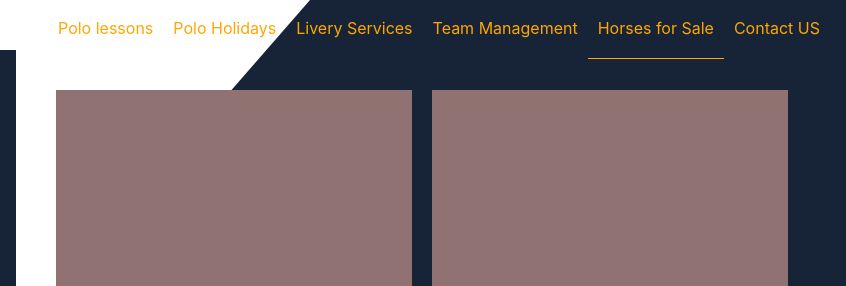
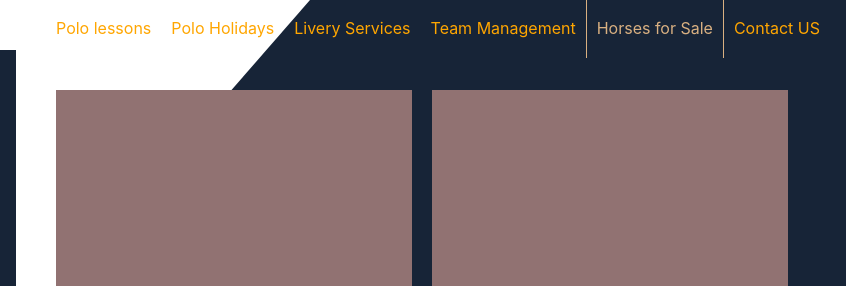
Before and after one commit to binamp/wolox-menard, a React app in the folder frontend/: page /sale in a window 1280 px wide. Shown: the top 286 px of the page, 434-1280 px from the left. Built offline with nearby package versions, Linux system fonts and the light colour scheme.

Commit message:
hice cambios en el scss

```diff
--- a/frontend/src/components/Boton/boton.js
+++ b/frontend/src/components/Boton/boton.js
@@ -4,7 +4,7 @@ import style from './styles.module.scss';
 
 class Boton extends React.Component {
   render() {
-    const { pepe } = this.props;
+    const { pepe, } = this.props;
     return <button className={`${style.boton} ${pepe}`}>CONTACT US</button>;
   }
 }
--- a/frontend/src/components/navbar/navstyle.module.scss
+++ b/frontend/src/components/navbar/navstyle.module.scss
@@ -27,8 +27,13 @@
 }
 
 .toolBarRefActive{
-    border-bottom: 1px solid rgb(255, 166, 0);
-    border-image-slice: 1;
+    border:1px solid;
+    border-bottom-width: 3px;
+    border-bottom-style: initial;
+    border-bottom-color: initial;
+
+   color: #D9B081;
+
 }
 
 .spacer{
--- a/frontend/src/components/pages/ContactUs/contactus.js
+++ b/frontend/src/components/pages/ContactUs/contactus.js
@@ -1,7 +1,7 @@
 import React from 'react';
 
 import Footer from '../../ Footer/footer';
-import Navbar from '../../navbar/navbar.js';
+import Navbar from '../../navbar/navbar';
 
 import FormContact from './formcontact';
 import style from './style.module.scss';
--- a/frontend/src/components/pages/HorsesForSale/horsesforsale.js
+++ b/frontend/src/components/pages/HorsesForSale/horsesforsale.js
@@ -6,7 +6,6 @@ import Navbar from '../../navbar/navbar';
 import Cards from './cards';
 import Container from './container';
 import style from './card.module.scss';
-
 
 function HorseForSale() {
   return (
--- a/frontend/src/components/pages/LiveryServices/style.module.scss
+++ b/frontend/src/components/pages/LiveryServices/style.module.scss
@@ -12,7 +12,7 @@
     position: relative;
 }
 .rectangleuno{
-    margin-block-start: 70px;
+    margin-block-start: 100px;
     display:flex;
     flex-direction: column;
     height: 640px;
--- a/frontend/src/components/pages/PoloLessons/pololessons.js
+++ b/frontend/src/components/pages/PoloLessons/pololessons.js
@@ -1,6 +1,6 @@
 import React from 'react';
-import Navbar from '../../navbar/navbar.js';
 
+import Navbar from '../../navbar/navbar';
 import Footer from '../../ Footer/footer';
 
 import Container from './container1';
@@ -23,7 +23,7 @@ function PoloLessons() {
         <Footer />
       </div>
     </div>
-    )
+  );
 }
 
 export default PoloLessons;
```
